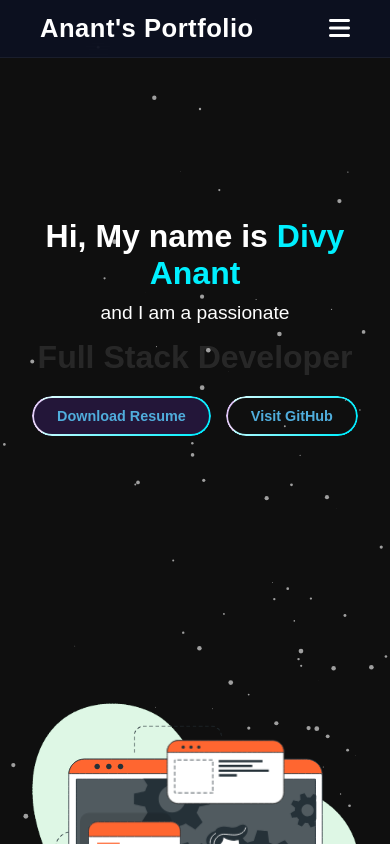
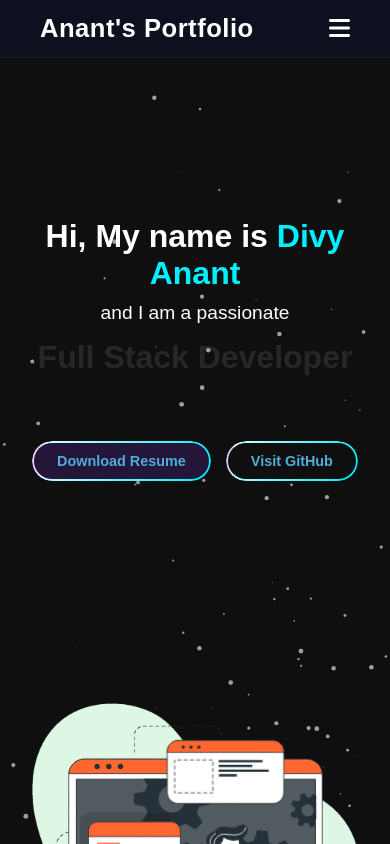
Before and after one commit to DivyAnant01/React-Portfolio, a React (Vite) app: page / in a window 390 px wide. Shown: the top 844 px of the page. Built offline with nearby package versions, Linux system fonts and the light colour scheme.

Commit message:
design change

```diff
--- a/src/pages/home/Home.css
+++ b/src/pages/home/Home.css
@@ -251,6 +251,7 @@ body {
   }
 
   .btn {
+    margin-top: 45px;
     padding: 12px 25px;
     font-size: 0.9rem;
   }
```
